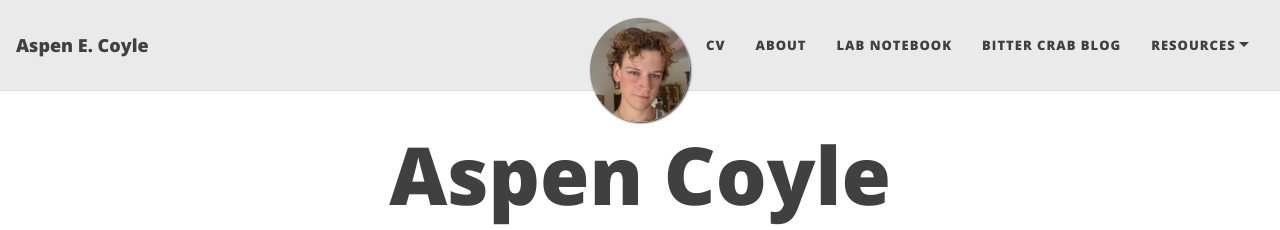
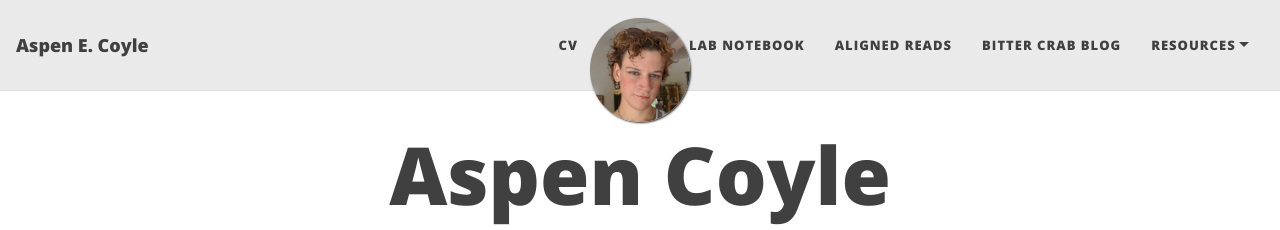
Before and after one commit to aspencoyle/aspencoyle.github.io, a Jekyll site: the page built from index.html, in a window 1280 px wide. Shown: the top 230 px of the page. Built offline with Jekyll 4.4.1, drawn with Linux system fonts in a browser that asks for light colours; nearby versions of some CDN libraries.

Commit message:
updated to include substack

```diff
--- a/_config.yml
+++ b/_config.yml
@@ -16,6 +16,7 @@
   CV: "cv/Coyle_CV_Sept_2024.pdf"
   About: "aboutme"
   Lab Notebook: "notebook"
+  Aligned Reads: "https://aspencoyle.substack.com/"
   Bitter Crab blog: "https://bittercrab.wordpress.com/"
   Resources:
     - DecaPOD: "https://www.listennotes.com/podcasts/decapod-bittercrabscience-grace-crandall-uf8bqMArwV1/"
```
